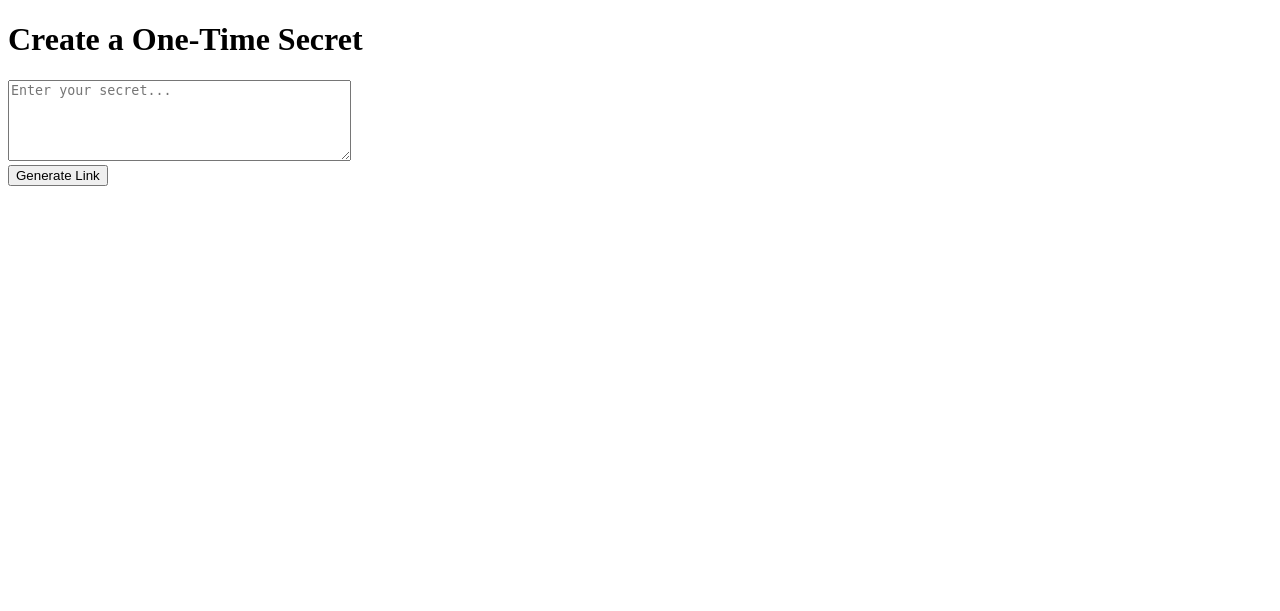
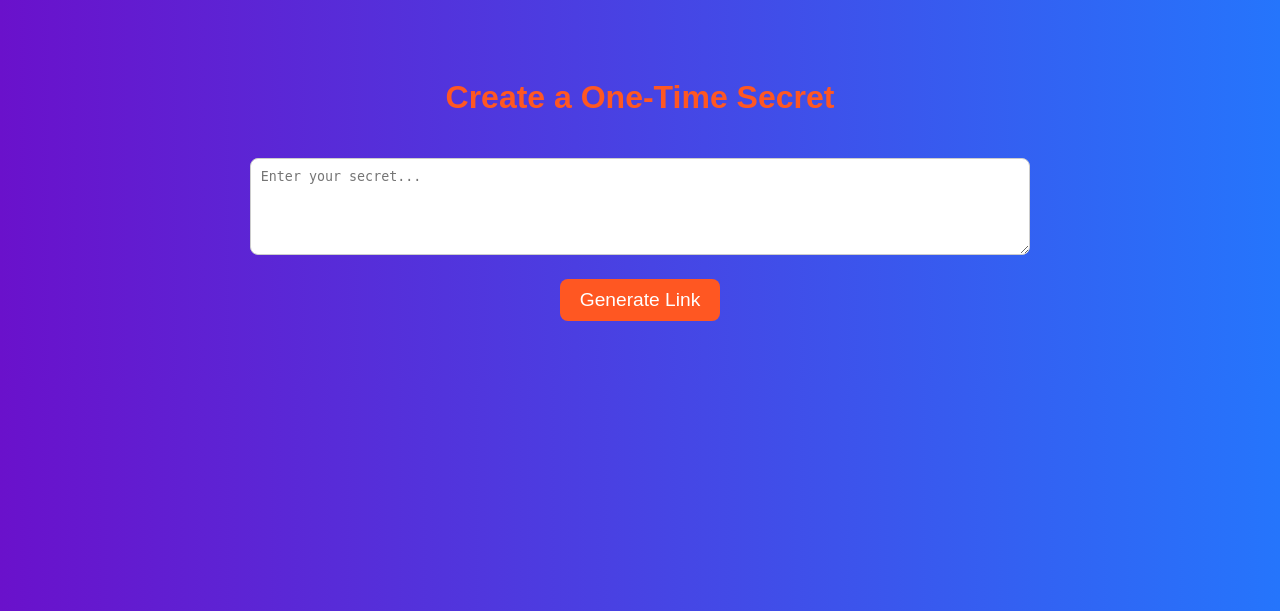
Before and after one commit to rojinashaikh/secure-one-time-share, a Flask app: page / in a window 1280 px wide. Shown: the top 611 px of the page. Run offline with Flask 3, Linux system fonts and the light colour scheme.

Commit message:
Update index.html

```diff
--- a/templates/index.html
+++ b/templates/index.html
@@ -2,6 +2,36 @@
 <html>
 <head>
     <title>Create Secret</title>
+    <style>
+        body {
+            background: linear-gradient(to right, #6a11cb, #2575fc);
+            color: white;
+            font-family: Arial, sans-serif;
+            text-align: center;
+            padding: 50px 0;
+        }
+        h1 {
+            color: #ff5722;
+        }
+        textarea {
+            width: 60%;
+            padding: 10px;
+            border-radius: 8px;
+            border: 1px solid #ccc;
+            margin: 20px 0;
+        }
+        button {
+            background-color: #ff5722;
+            color: white;
+            font-size: 1.2em;
+            border: none;
+            padding: 10px 20px;
+            border-radius: 8px;
+        }
+        button:hover {
+            background-color: #e64a19;
+        }
+    </style>
 </head>
 <body>
     <h1>Create a One-Time Secret</h1>
```
